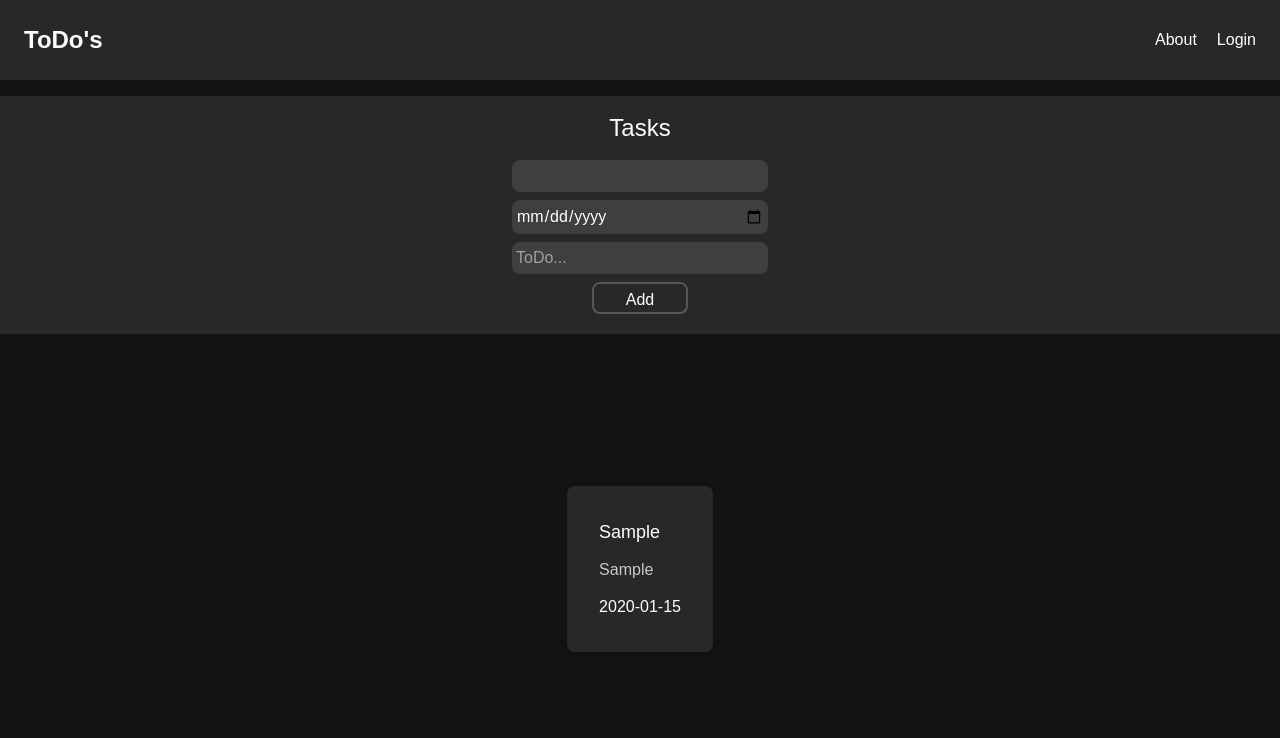
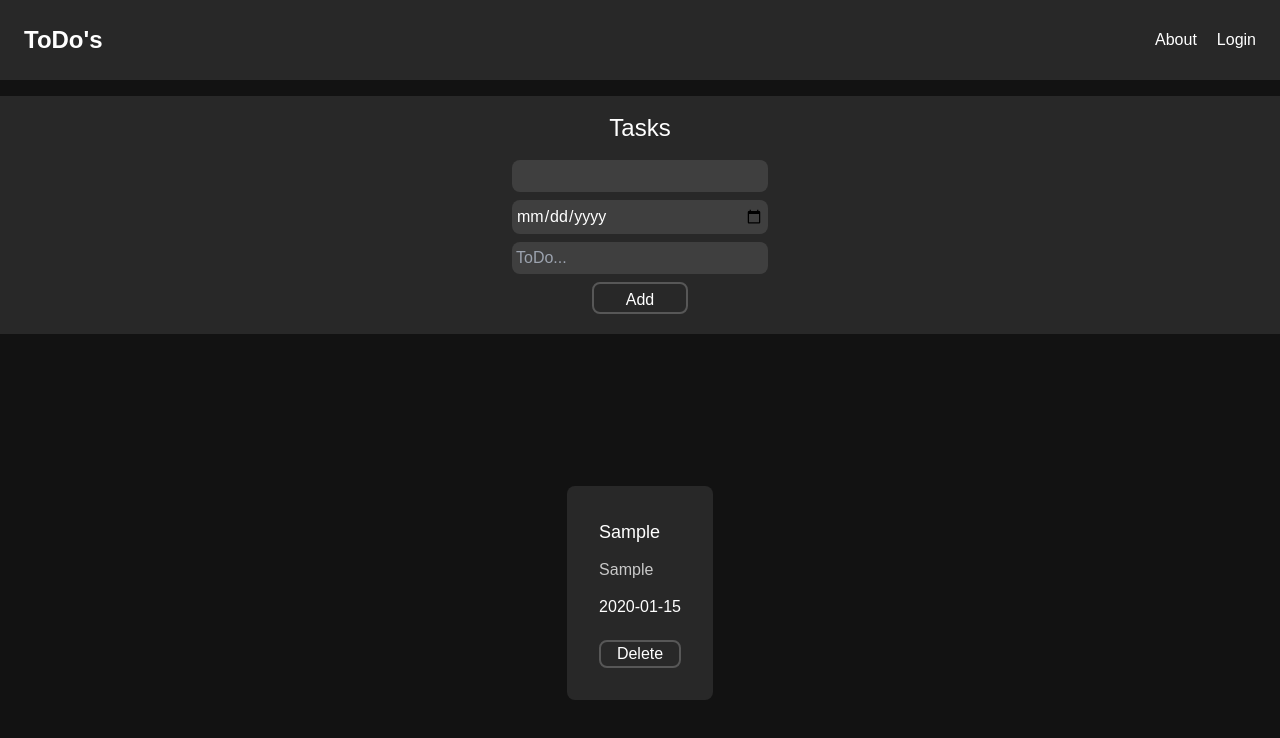
Before and after one commit to reneb1404/todo-list, a Next.js app: page / in a window 1280 px wide. Both pictures are taken after typing "Sample", "2020-01-15", "Sample" into the empty fields and a click on the button "Add". Shown: the top 738 px of the page. Built offline with nearby package versions, Linux system fonts and the light colour scheme.

Commit message:
Addded delete function

```diff
--- a/app/layout.tsx
+++ b/app/layout.tsx
@@ -14,8 +14,8 @@ const geistMono = Geist_Mono({
 });
 
 export const metadata: Metadata = {
-	title: "Create Next App",
-	description: "Generated by create next app",
+	title: "ToDoIt",
+	description: "Just do it!",
 };
 
 export default function RootLayout({
--- a/src/entities/task/component/TaskItem.tsx
+++ b/src/entities/task/component/TaskItem.tsx
@@ -1,8 +1,12 @@
 import { Task } from "../model";
 
-export function TaskItem({ task }: { task: Task }) {
+interface TaskItemProps {
+	task: Task;
+	onDelete: (taskId: number) => void;
+}
+
+export function TaskItem({ task, onDelete }: TaskItemProps) {
 	return (
-		<>
 		<div className="p-4 max-w-sm">
 			<div className="flex rounded-lg h-full bg-surface-10 p-8 flex-col">
 				<div className="flex items-center mb-3">
@@ -12,12 +16,15 @@ export function TaskItem({ task }: { task: Task }) {
 					<h2 className="font-medium text-white/75">{task.date}</h2>
 				</div>
 				<div className="flex flex-col justify-between flex-grow">
-						<p className="leading-relaxed text-base text-balance">
-							{task.todo}
-						</p>
+					<p className="leading-relaxed text-base text-balance">{task.todo}</p>
+				</div>
+				<button
+					onClick={() => onDelete(task.id)}
+					className="btn border-surface-30 border-2 w-full mt-5 rounded-lg text-center"
+				>
+					Delete
+				</button>
 			</div>
 		</div>
-			</div>
-		</>
 	);
 }
--- a/src/features/task/component/TaskForm.tsx
+++ b/src/features/task/component/TaskForm.tsx
@@ -6,7 +6,7 @@ interface TaskFormProps {
 	onAddTask: (task: Task) => void;
 }
 
-export const TaskForm: React.FC<TaskFormProps> = ({ onAddTask }) => {
+export function TaskForm({ onAddTask }: TaskFormProps) {
 	const [task, setTask] = useState<Task>({
 		id: 0,
 		title: "",
@@ -62,4 +62,4 @@ export const TaskForm: React.FC<TaskFormProps> = ({ onAddTask }) => {
 			</button>
 		</form>
 	);
-};
+}
--- a/src/features/task/component/TaskList.tsx
+++ b/src/features/task/component/TaskList.tsx
@@ -4,14 +4,15 @@ import React from "react";
 
 interface TaskListProps {
 	tasks: Task[];
+	onDelete: (taskId: number) => void;
 }
 
-export const TaskList: React.FC<TaskListProps> = ({ tasks }) => {
+export function TaskList({ tasks, onDelete }: TaskListProps) {
 	return (
 		<div className="flex flex-wrap justify-center mt-10">
 			{tasks.map((task) => (
-				<TaskItem key={task.id} task={task} />
+				<TaskItem key={task.id} task={task} onDelete={onDelete} />
 			))}
 		</div>
 	);
-};
+}
--- a/src/features/task/component/TaskPage.tsx
+++ b/src/features/task/component/TaskPage.tsx
@@ -10,6 +10,11 @@ export function TaskPage() {
 	const addTask = (task: Task) => {
 		setTask((prevTask) => [...prevTask, task]);
 	};
+
+	const deleteTask = (taskId: number) => {
+		setTask((prevTask) => prevTask.filter((task) => task.id !== taskId));
+	};
+
 	return (
 		<>
 			<div className="text-white bg-surface-10 mt-4 w-full flex flex-col items-center">
@@ -19,7 +24,7 @@ export function TaskPage() {
 				</div>
 			</div>
 			<div className="p-8 mt-16">
-				<TaskList tasks={tasks} />
+				<TaskList tasks={tasks} onDelete={deleteTask} />
 			</div>
 		</>
 	);
```
Lines whose indentation alone changed are shown as unchanged.
